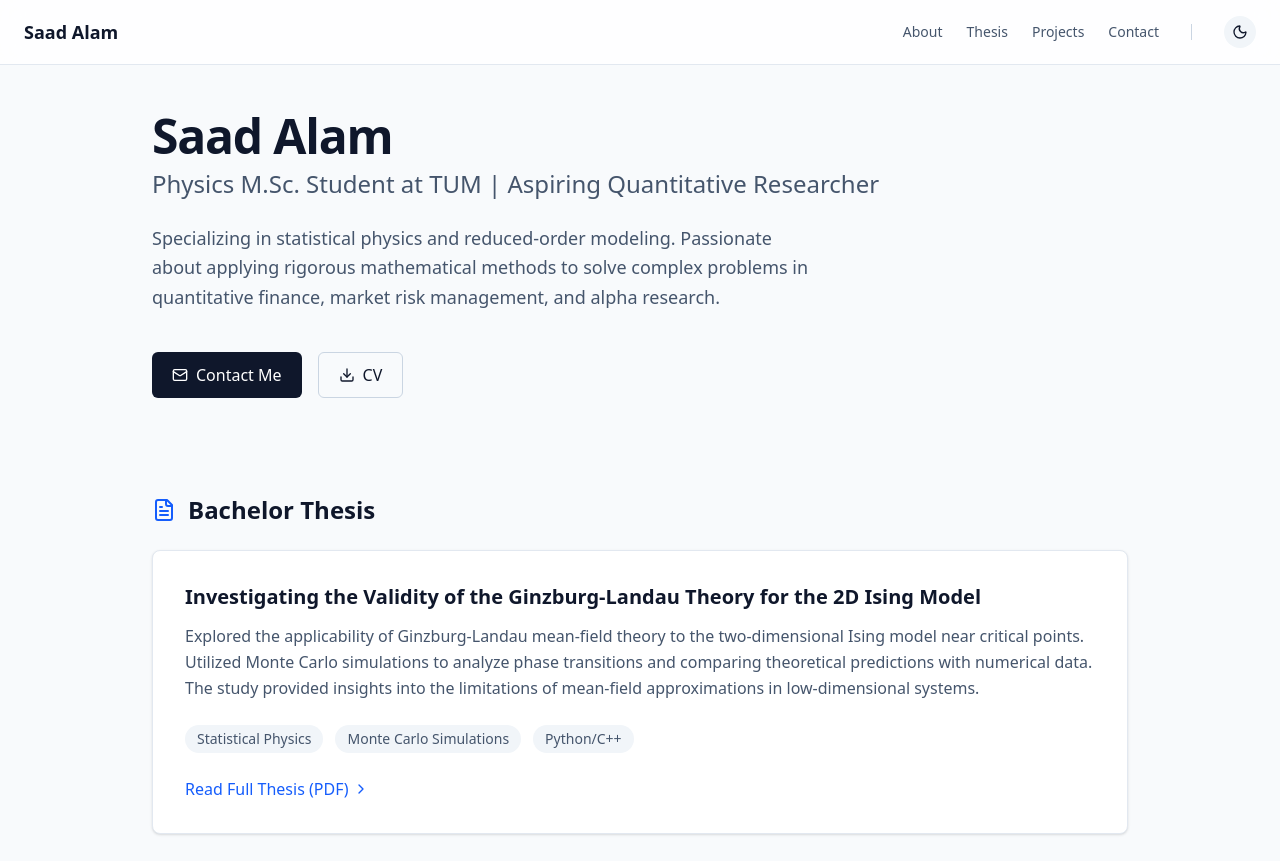
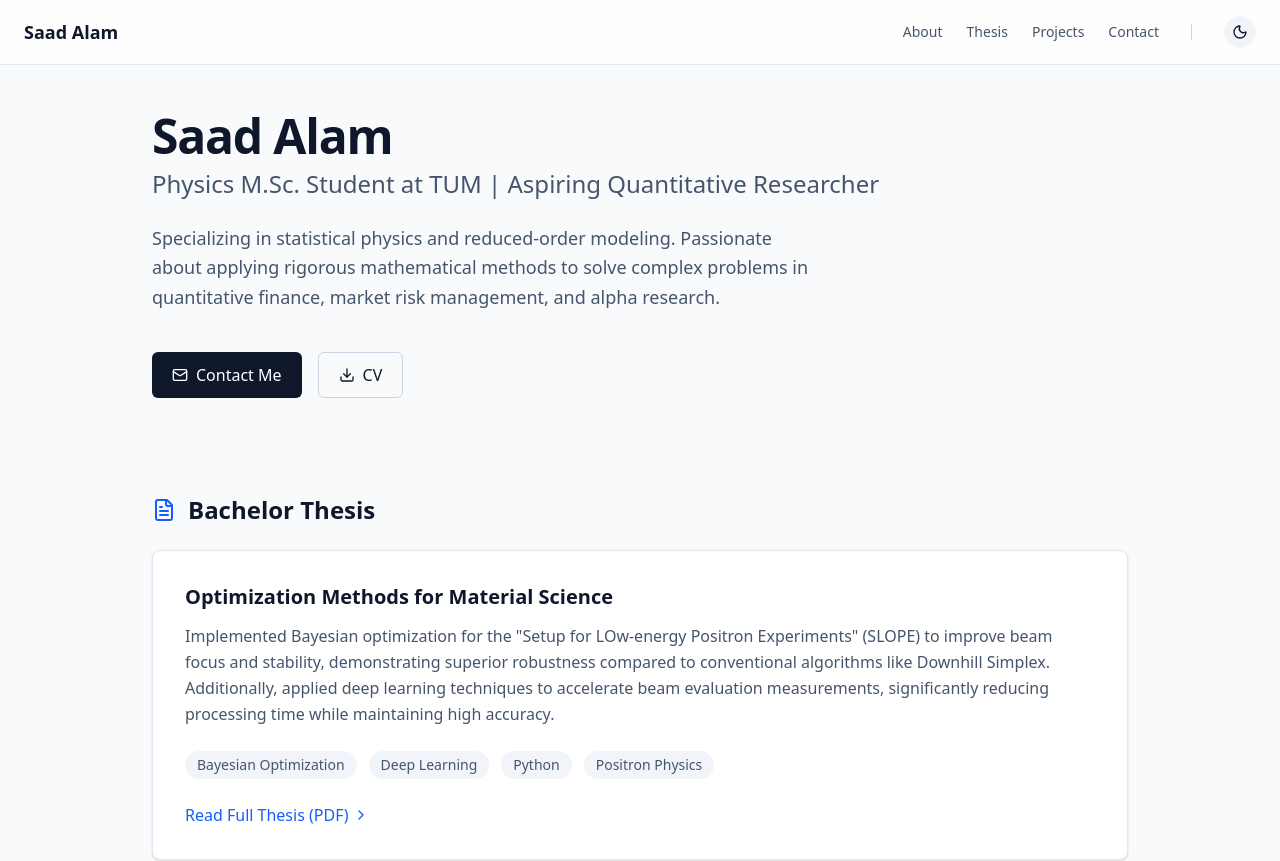
Before and after one commit to saad-alam12/Homepage, a Next.js app: page /Homepage/ in a window 1280 px wide. Shown: the top 861 px of the page. Built offline with nearby package versions, Linux system fonts and the light colour scheme.

Commit message:
Fix Thesis content quotes and deploy

```diff
--- a/src/app/page.tsx
+++ b/src/app/page.tsx
@@ -85,17 +85,17 @@ export default function Home() {
 
           <div className="bg-white dark:bg-slate-900/50 border border-slate-200 dark:border-slate-800 rounded-lg p-6 md:p-8 shadow-sm hover:shadow-md transition-shadow">
             <h3 className="text-xl font-semibold mb-3">
-              Investigating the Validity of the Ginzburg-Landau Theory for the 2D Ising Model
+              Optimization Methods for Material Science
             </h3>
             <p className="text-slate-600 dark:text-slate-400 mb-6 leading-relaxed">
-              Explored the applicability of Ginzburg-Landau mean-field theory to the two-dimensional Ising model near critical points.
-              Utilized Monte Carlo simulations to analyze phase transitions and comparing theoretical predictions with numerical data.
-              The study provided insights into the limitations of mean-field approximations in low-dimensional systems.
+              Implemented Bayesian optimization for the &quot;Setup for LOw-energy Positron Experiments&quot; (SLOPE) to improve beam focus and stability, demonstrating superior robustness compared to conventional algorithms like Downhill Simplex.
+              Additionally, applied deep learning techniques to accelerate beam evaluation measurements, significantly reducing processing time while maintaining high accuracy.
             </p>
             <div className="flex flex-wrap gap-3">
-              <span className="px-3 py-1 bg-slate-100 dark:bg-slate-800 rounded-full text-sm font-medium text-slate-600 dark:text-slate-300">Statistical Physics</span>
-              <span className="px-3 py-1 bg-slate-100 dark:bg-slate-800 rounded-full text-sm font-medium text-slate-600 dark:text-slate-300">Monte Carlo Simulations</span>
-              <span className="px-3 py-1 bg-slate-100 dark:bg-slate-800 rounded-full text-sm font-medium text-slate-600 dark:text-slate-300">Python/C++</span>
+              <span className="px-3 py-1 bg-slate-100 dark:bg-slate-800 rounded-full text-sm font-medium text-slate-600 dark:text-slate-300">Bayesian Optimization</span>
+              <span className="px-3 py-1 bg-slate-100 dark:bg-slate-800 rounded-full text-sm font-medium text-slate-600 dark:text-slate-300">Deep Learning</span>
+              <span className="px-3 py-1 bg-slate-100 dark:bg-slate-800 rounded-full text-sm font-medium text-slate-600 dark:text-slate-300">Python</span>
+              <span className="px-3 py-1 bg-slate-100 dark:bg-slate-800 rounded-full text-sm font-medium text-slate-600 dark:text-slate-300">Positron Physics</span>
             </div>
             <div className="mt-6">
               <a
```
